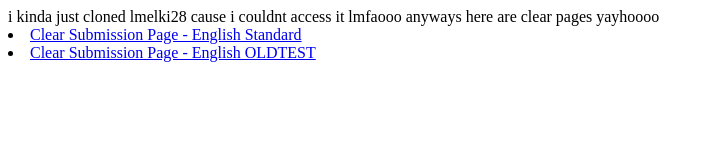
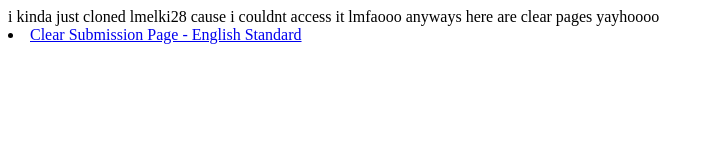
Before and after one commit to tuforumns-bc/tuforumns-bc.github.io, a plain HTML site: page index.html in a window 1280 px wide. Shown: the whole page, without its empty margins (0-714 px from the left). Drawn offline with Linux system fonts and the light colour scheme.

Commit message:
Update index.html

```diff
--- a/index.html
+++ b/index.html
@@ -1,3 +1,2 @@
 i kinda just cloned lmelki28 cause i couldnt access it lmfaooo anyways here are clear pages yayhoooo
     <li><a href="adofaiSubmission_eng.html">Clear Submission Page - English Standard</a></li>
-    <li><a href="adofaiSubmission_engOLD.html">Clear Submission Page - English OLDTEST</a></li>
```
